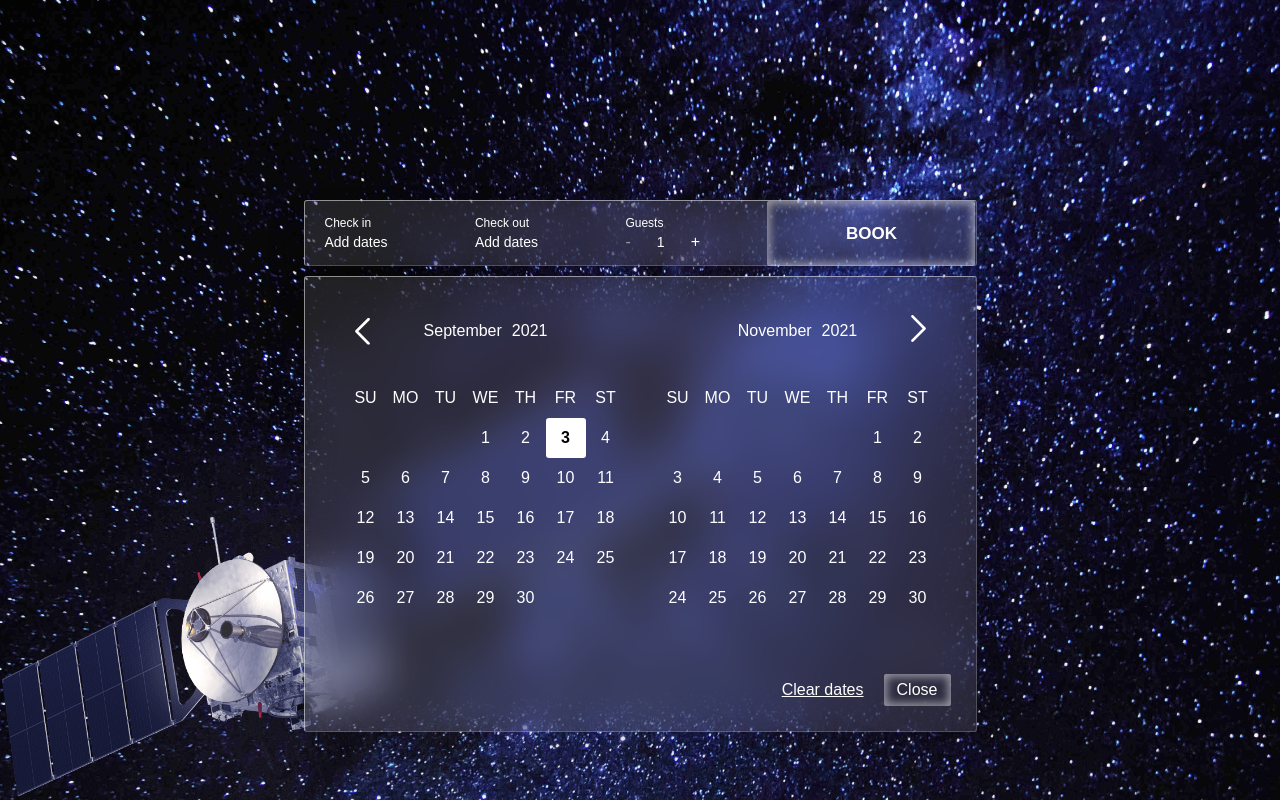
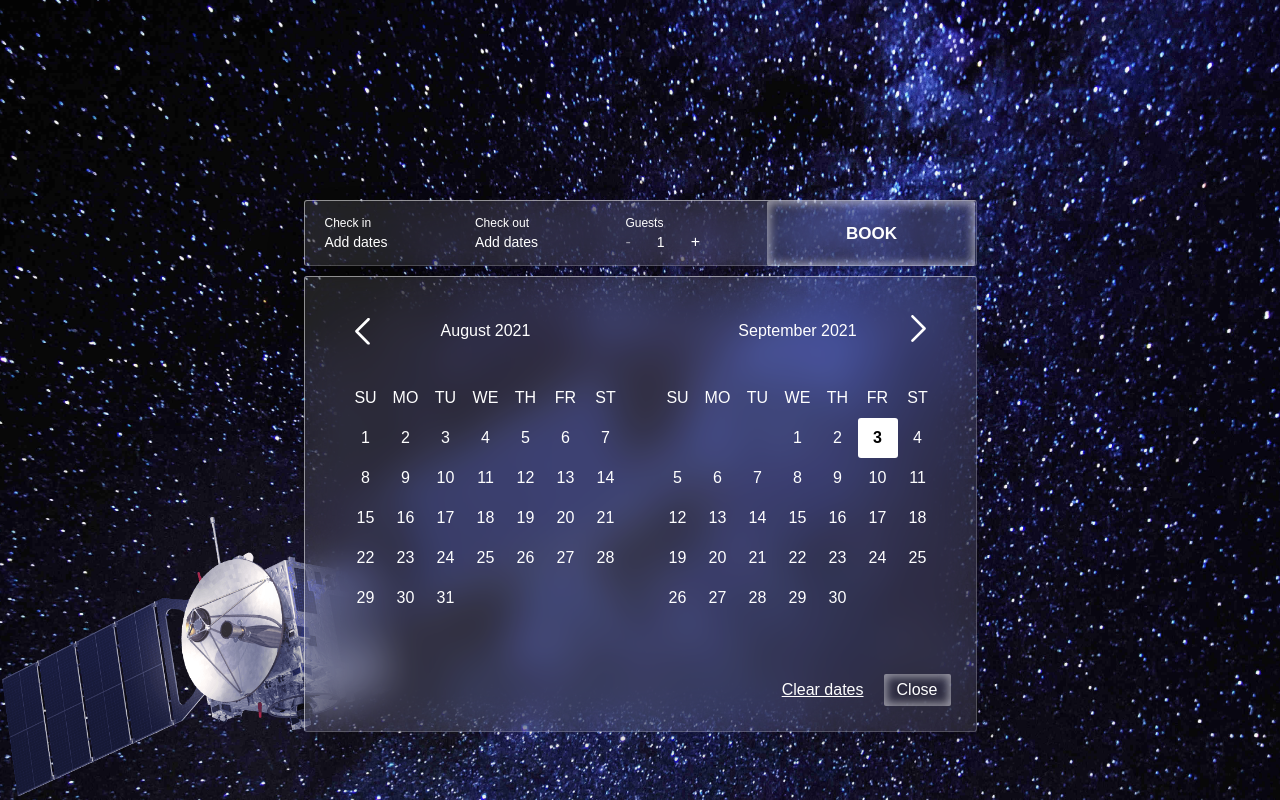
Before and after one commit to Kom9090/Calendar, a plain HTML site: page index.html in a window 1280 px wide. Both pictures are taken after a click on the button 362 px from the left and 329 px from the top of the page. Drawn offline with Linux system fonts and the light colour scheme.

Commit message:
new calendar js

```diff
--- a/calendar.js
+++ b/calendar.js
@@ -1,4 +1,4 @@
-const calendar = document.querySelector(".calendar");
+const Calendar = document.querySelector(".calendar");
 
 //guests buttons
 const inputGuests = document.querySelector(".book__input-guests");
@@ -53,94 +53,6 @@ function showMinus() {
     minusBtn.classList.remove("_no-active");
 }
 
-
-
-//calendar
-
-const date = new Date();
-
-date.setDate(1);
-
-const monthDays = document.querySelector(".days");
-
-
-const lastDay = new Date(date.getFullYear(), date.getMonth() + 1, 0).getDate();
-
-const prevLastDay = new Date(date.getFullYear(), date.getMonth(), 0).getDate();
-
-const firstDayIndex = date.getDay();
-
-
-const months = [
-     "January",
-     "February",
-     "March",
-     "April",
-     "May",
-     "June",
-     "July",
-     "August",
-     "September",
-     "October",
-     "November",
-     "Decamber",
-];
-
-document.querySelector(".date__month").innerHTML = months[date.getMonth()];
-
-
-document.querySelector(".date__year").innerHTML = new Date().getFullYear();
-
-
-let days = "";
-
-for(let x = firstDayIndex; x > 0; x--) {
-    days += `<div></div>`;
-}
-
-for(let i = 1; i <= lastDay; i++ ) {
-    if(i === new Date().getDate() && date.getMonth() === new Date().getMonth()) {
-        days += `<div class="today">${i}</div>`;
-    } else {
-        days += `<div>${i}</div>`;
-    }
-}
-monthDays.innerHTML = days;
-
-
-//next month
-date.setMonth(date.getMonth() + 1);
-const firstDayIndexD = date.getDay();
-let daysD = "";
-document.querySelector(".date__month-d").innerHTML = months[date.getMonth()+ 1];
-document.querySelector(".date__year-d").innerHTML = new Date().getFullYear();
-const monthDaysD = document.querySelector(".days-d");
-for(let v = firstDayIndexD; v > 0; v--) {
-    daysD += `<div></div>`;
-}
-for(let f = 1; f <= lastDay; f++ ) {
-                daysD += `<div>${f}</div>`;
-        }
-
-monthDaysD.innerHTML = daysD;
-
-
-// document.querySelector(".prev").addEventListener("click", () => {
-//     date.setMonth(date.getMonth() - 1);
-//     renderCalendar();
-// });
-
-// document.querySelector(".next").addEventListener("click", () => {
-//     date.setMonth(date.getMonth() + 1);
-//     renderCalendar();
-// });
-
-// renderCalendar();
-// function renderCalendar() {
-
-// }
-
-
 //hide calendar
 window.onload = function () {
 
@@ -148,15 +60,239 @@ window.onload = function () {
     const searchBtn = document.querySelectorAll(".book__search-date");
 
     close.addEventListener("click", () => {
-        calendar.style.display = "none";
+        Calendar.style.display = "none";
     });
 
     searchBtn.forEach(function(item) {
         item.addEventListener("click", (e) => {
             e.preventDefault();
-            if(calendar.style.display == "none") {
-                calendar.style.display = "block";
+            if(Calendar.style.display == "none") {
+                Calendar.style.display = "block";
             }
         });
     });
 };
+
+//calendar
+
+let nav = 0;
+let clicked = null;
+
+const calendar = document.querySelector('.days');
+
+const weekdays = ['Sunday', 'Monday', 'Tuesday', 'Wednesday', 'Thursday', 'Friday', 'Saturday'];
+
+function load() {
+  const dt = new Date();
+
+  if (nav !== 0) {
+    dt.setMonth(new Date().getMonth() + nav);
+  }
+
+  const day = dt.getDate();
+  const month = dt.getMonth();
+  const year = dt.getFullYear();
+
+  const firstDayOfMonth = new Date(year, month, 1);
+  const daysInMonth = new Date(year, month + 1, 0).getDate();
+
+  const dateString = firstDayOfMonth.toLocaleDateString('en-us', {
+    weekday: 'long',
+    year: 'numeric',
+    month: 'numeric',
+    day: 'numeric',
+  });
+  const paddingDays = weekdays.indexOf(dateString.split(', ')[0]);
+
+  document.querySelector('.date__month').innerText =
+    `${dt.toLocaleDateString('en-us', { month: 'long' })} ${year}`;
+
+  calendar.innerHTML = '';
+
+  for(let i = 1; i <= paddingDays + daysInMonth; i++) {
+    const daySquare = document.createElement('div');
+    daySquare.classList.add('day');
+
+
+
+    if (i > paddingDays) {
+      daySquare.innerText = i - paddingDays;
+
+      if (i - paddingDays === day && nav === 0) {
+        daySquare.classList.add("today");
+      }
+    } else {
+      daySquare.classList.add('padding');
+    }
+
+    calendar.appendChild(daySquare);
+  }
+}
+
+
+function renderNextMonth() {
+    nav++;
+    const calendarSecond = document.querySelector('.days-d');
+    function loadSecond() {
+        const dt = new Date();
+
+        if (nav !== 0) {
+          dt.setMonth(new Date().getMonth() + nav);
+        }
+
+        const day = dt.getDate();
+        const month = dt.getMonth();
+        const year = dt.getFullYear();
+
+        const firstDayOfMonth = new Date(year, month, 1);
+        const daysInMonth = new Date(year, month + 1, 0).getDate();
+
+        const dateString = firstDayOfMonth.toLocaleDateString('en-us', {
+          weekday: 'long',
+          year: 'numeric',
+          month: 'numeric',
+          day: 'numeric',
+        });
+        const paddingDays = weekdays.indexOf(dateString.split(', ')[0]);
+
+        document.querySelector('.date__month-d').innerText =
+          `${dt.toLocaleDateString('en-us', { month: 'long' })} ${year}`;
+
+        calendarSecond.innerHTML = '';
+
+        for(let i = 1; i <= paddingDays + daysInMonth; i++) {
+          const daySquare = document.createElement('div');
+          daySquare.classList.add('day');
+
+
+          if (i > paddingDays) {
+            daySquare.innerText = i - paddingDays;
+
+
+            if (i - paddingDays === day && nav === 0) {
+              daySquare.classList.add("today");
+            }
+          } else {
+            daySquare.classList.add('padding');
+          }
+
+          calendarSecond.appendChild(daySquare);
+        }
+      }
+      loadSecond();
+}
+
+function initButtons() {
+  document.querySelector(".next").addEventListener('click', () => {
+    load();
+    renderNextMonth();
+  });
+
+  document.querySelector(".prev").addEventListener('click', () => {
+    nav--;
+    function loadM() {
+        nav--;
+        const dt = new Date();
+
+        if (nav !== 0) {
+          dt.setMonth(new Date().getMonth() + nav);
+        }
+
+        const day = dt.getDate();
+        const month = dt.getMonth();
+        const year = dt.getFullYear();
+
+        const firstDayOfMonth = new Date(year, month, 1);
+        const daysInMonth = new Date(year, month + 1, 0).getDate();
+
+        const dateString = firstDayOfMonth.toLocaleDateString('en-us', {
+          weekday: 'long',
+          year: 'numeric',
+          month: 'numeric',
+          day: 'numeric',
+        });
+        const paddingDays = weekdays.indexOf(dateString.split(', ')[0]);
+
+        document.querySelector('.date__month').innerText =
+          `${dt.toLocaleDateString('en-us', { month: 'long' })} ${year}`;
+
+        calendar.innerHTML = '';
+
+        for(let i = 1; i <= paddingDays + daysInMonth; i++) {
+          const daySquare = document.createElement('div');
+          daySquare.classList.add('day');
+
+
+
+          if (i > paddingDays) {
+            daySquare.innerText = i - paddingDays;
+
+            if (i - paddingDays === day && nav === 0) {
+              daySquare.classList.add("today");
+            }
+          } else {
+            daySquare.classList.add('padding');
+          }
+
+          calendar.appendChild(daySquare);
+        }
+      }
+    function renderNextMonthm() {
+        nav++;
+        const calendarSecond = document.querySelector('.days-d');
+        function loadSecond() {
+            const dt = new Date();
+
+            if (nav !== 0) {
+              dt.setMonth(new Date().getMonth() + nav);
+            }
+
+            const day = dt.getDate();
+            const month = dt.getMonth();
+            const year = dt.getFullYear();
+
+            const firstDayOfMonth = new Date(year, month, 1);
+            const daysInMonth = new Date(year, month + 1, 0).getDate();
+
+            const dateString = firstDayOfMonth.toLocaleDateString('en-us', {
+              weekday: 'long',
+              year: 'numeric',
+              month: 'numeric',
+              day: 'numeric',
+            });
+            const paddingDays = weekdays.indexOf(dateString.split(', ')[0]);
+
+            document.querySelector('.date__month-d').innerText =
+              `${dt.toLocaleDateString('en-us', { month: 'long' })} ${year}`;
+
+            calendarSecond.innerHTML = '';
+
+            for(let i = 1; i <= paddingDays + daysInMonth; i++) {
+              const daySquare = document.createElement('div');
+              daySquare.classList.add('day');
+
+              const dayString = `${month + 1}/${i - paddingDays}/${year}`;
+
+              if (i > paddingDays) {
+                daySquare.innerText = i - paddingDays;
+              //   const eventForDay = events.find(e => e.date === dayString);
+
+                if (i - paddingDays === day && nav === 0) {
+                  daySquare.classList.add("today");
+                }
+              } else {
+                daySquare.classList.add('padding');
+              }
+
+              calendarSecond.appendChild(daySquare);
+            }
+          }
+          loadSecond();
+    }
+    loadM();
+    renderNextMonthm();
+  });
+}
+initButtons();
+load();
+renderNextMonth();
--- a/index.html
+++ b/index.html
@@ -38,7 +38,6 @@
                 <div class="calendar__header">
                     <div class="date">
                         <span class="date__month"></span>
-                        <span class="date__year"></span>
                     </div>
                 </div>
                 <div class="calendar__table">
@@ -61,7 +60,6 @@
                 <div class="calendar__header">
                     <div class="date">
                         <span class="date__month-d"></span>
-                        <span class="date__year-d"></span>
                     </div>
                 </div>
                 <div class="calendar__table">
```
